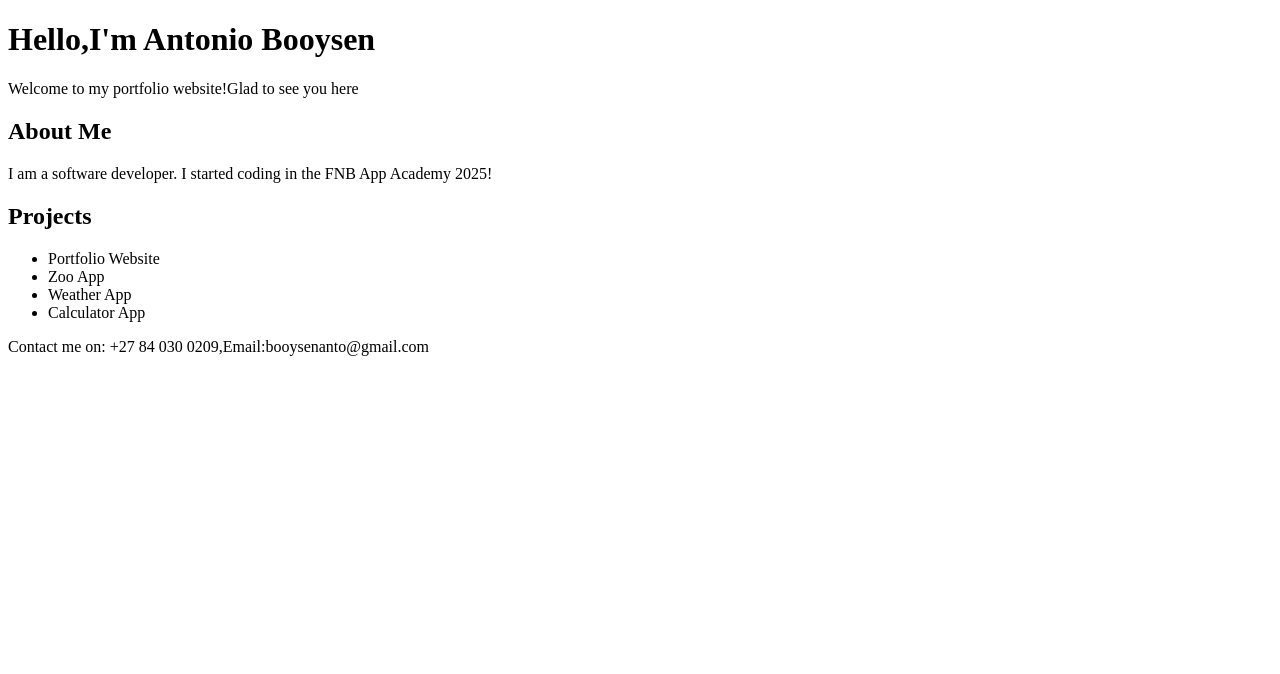
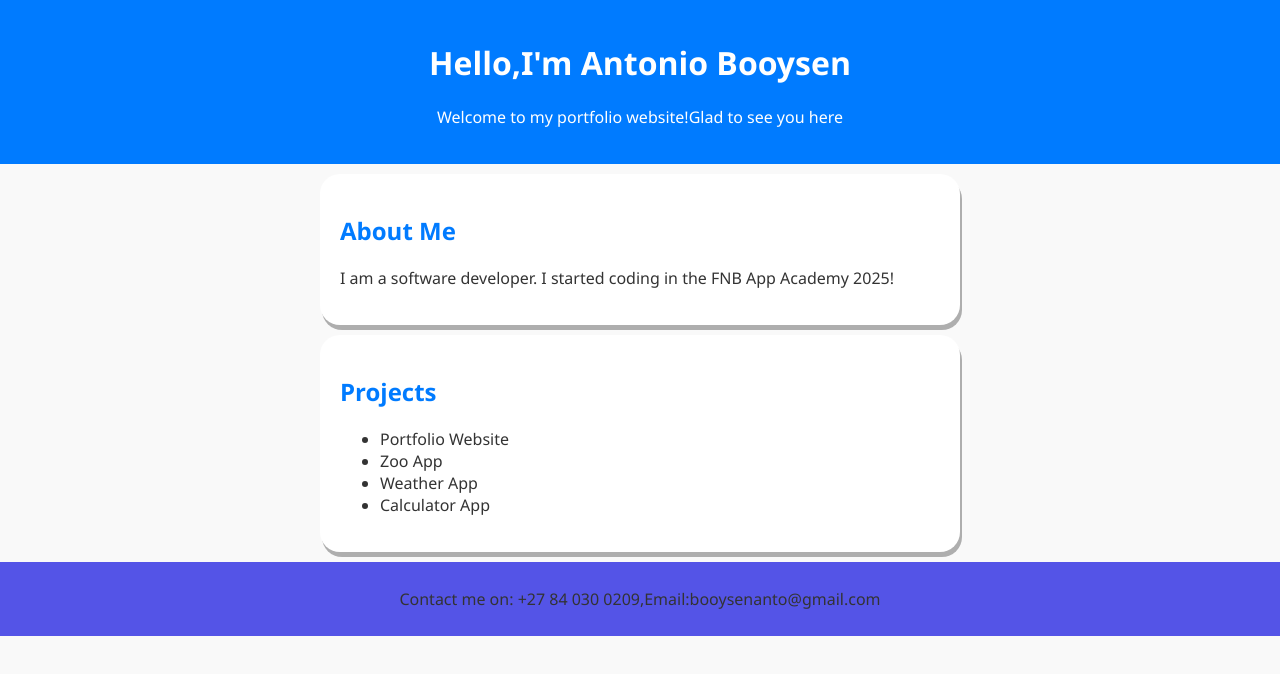
Before and after one commit to Tonytones86/Portfolio-Website, a plain HTML site: page index.html in a window 1280 px wide. Drawn offline with Linux system fonts and the light colour scheme.

Commit message:
portfolio css changes

```diff
--- a/index.html
+++ b/index.html
@@ -2,8 +2,9 @@
 <html lang="en">
 <head>
     <meta charset="UTF-8">
-    <meta name="viewport" content="width=, initial-scale=1.0">
-    <title>Document</title>
+    <meta name="viewport" content="width=device-width, initial-scale=1.0">
+    <title>Antonio Booysen-Portfolio</title>
+    <link rel="stylesheet" href="style.css">
 </head>
 <body>
  <header>
--- a/style.css
+++ b/style.css
@@ -0,0 +1,38 @@
+body {
+    font-family: 'Segoe UI', Tahoma, Geneva, Verdana, sans-serif;
+    background: #f9f9f9;
+    color:#333;
+    margin: 0;
+    padding: 0;
+}
+
+header{
+    background: #007bff;
+    color: #fff;
+    padding: 20px;
+    text-align: center;
+}
+
+.about{
+   padding: 20px;
+
+}
+
+section{
+    padding: 20px;
+    margin: 10px auto;
+    max-width: 600px;
+    background: white;
+    border-radius: 20px;
+    box-shadow: 2px 5px rgba(0,0,0,0.3);
+}
+
+h2{
+    color: #007bff;
+}
+
+footer{
+    text-align: center;
+    padding: 10px;
+    background: rgb(84, 84, 231);
+}
```
